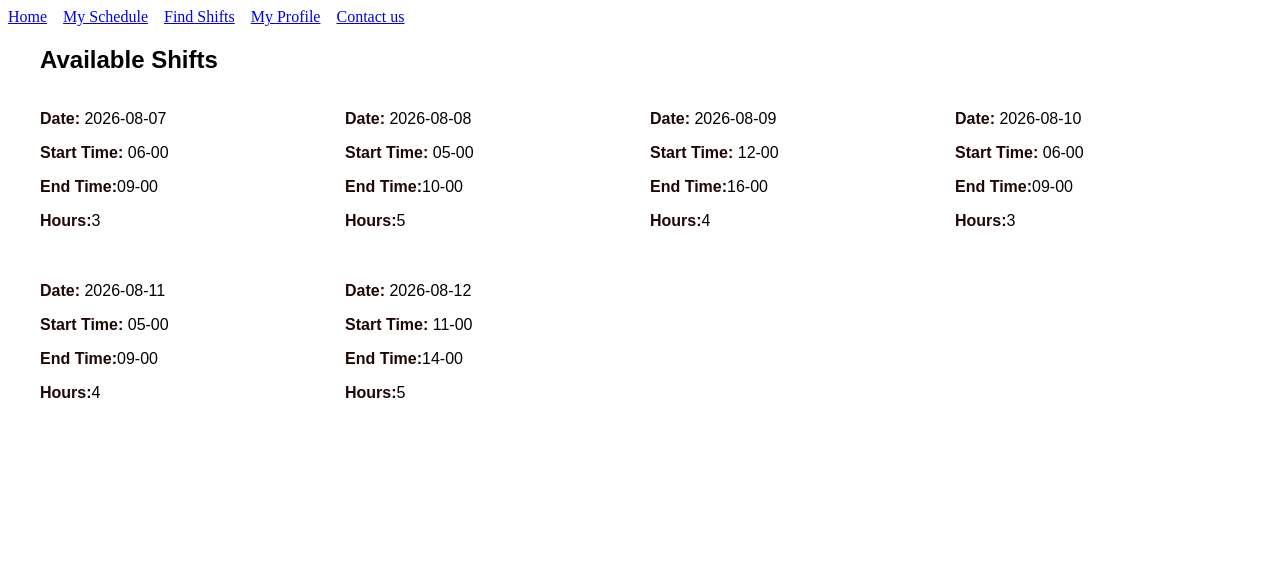
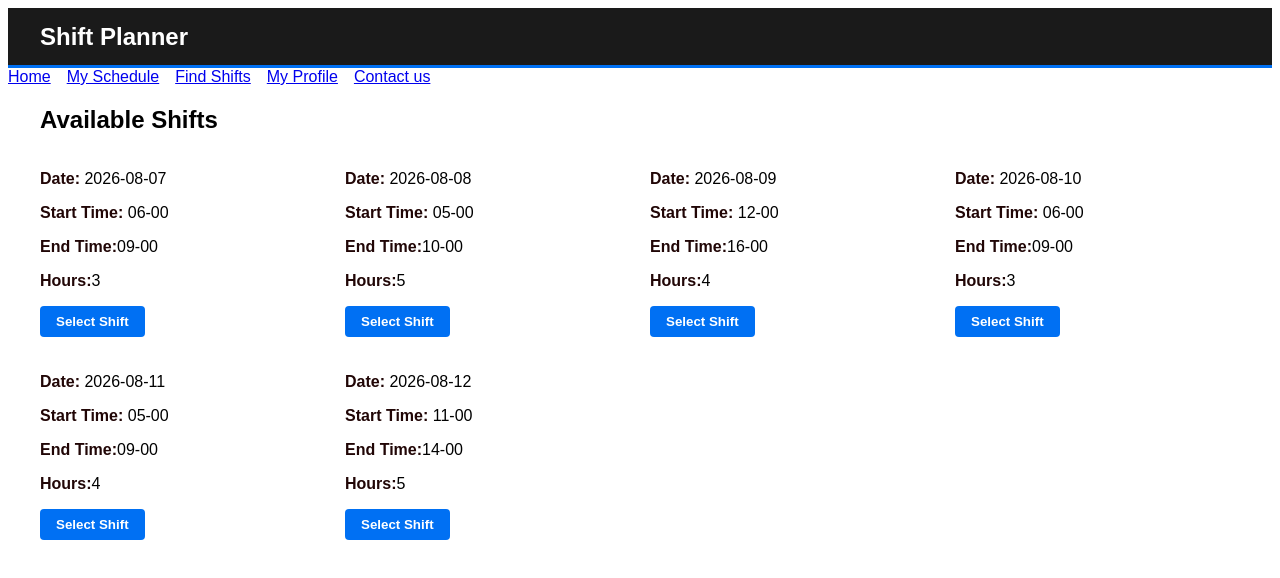
Before and after one commit to lakshmipcherukula-arch/shift-planner, a React (Vite) app: page /find-shifts in a window 1280 px wide. Shown: the top 578 px of the page. Built offline with nearby package versions, Linux system fonts and the light colour scheme.

Commit message:
craeted Header and findshifts components

```diff
--- a/src/components/FindShifts.jsx
+++ b/src/components/FindShifts.jsx
@@ -5,6 +5,13 @@ import './FindShifts.css';
 function FindShifts() {
 
   const [shifts,setShifts] = useState(mockShifts);
+
+  const handleClaimShift = (id) => {
+    const updatedShifts = shifts.filter((shift) => shift.id !== id);
+    setShifts(updatedShifts);
+  alert('shift added successfully!');
+  };
+
   return (
     <div className="findshifts-container">
       <h2> Available Shifts</h2>
@@ -15,6 +22,16 @@ function FindShifts() {
               <p><strong>Start Time:</strong> {shift.startTime}</p>
               <p><strong>End Time:</strong>{shift.endTime}</p>
               <p><strong>Hours:</strong>{shift.hours}</p>
+              <button onClick={() =>handleClaimShift(shift.id)}
+                style={{
+                  backgroundColor: "#0070f3",
+                  color: "#fff",
+                  border: "none",
+                  padding: "0.5rem 1rem",
+                  borderRadius: "4px",
+                  cursor: "pointer",
+                  fontWeight: "bold"
+                }}> Select Shift</button>
             </div>
 
           ) )}
--- /dev/null
+++ b/src/components/Header.jsx
@@ -0,0 +1,23 @@
+import React from "react";
+
+const Header = () =>{
+    return(
+        <header className="application-header" style={{
+            background: '#1a1a1a',
+            color:'#fff',
+            padding: '1rem 2rem',
+            display: "flex",
+            justifyContent: "space-between",
+            alignItems: "center",
+            borderBottom: '3px solid #0070f3',
+            height:'60px',
+            boxSizing: 'border-box'
+        }}>
+            <div className="logo" style={{fontSize: '1.5rem', fontWeight: 'bold'}}>
+                Shift Planner
+            </div>
+        </header>
+    );
+}
+
+export default Header;
--- a/src/components/Layout.jsx
+++ b/src/components/Layout.jsx
@@ -1,5 +1,6 @@
 import React from "react";
 import { NavLink } from "react-router-dom";
+import Header from "./Header";
 
 function Layout({ children }) {
   const navLinks = [
@@ -11,7 +12,8 @@ function Layout({ children }) {
   ];
 
   return (
-    <div>
+    <div className="app-container" style={{fontFamily: "sans-serif"}}>
+      <Header/>
       <nav>
         {navLinks.map((link) => (
           <NavLink key={link.name} to={link.path} style={{ marginRight: "1rem" }}>
```
